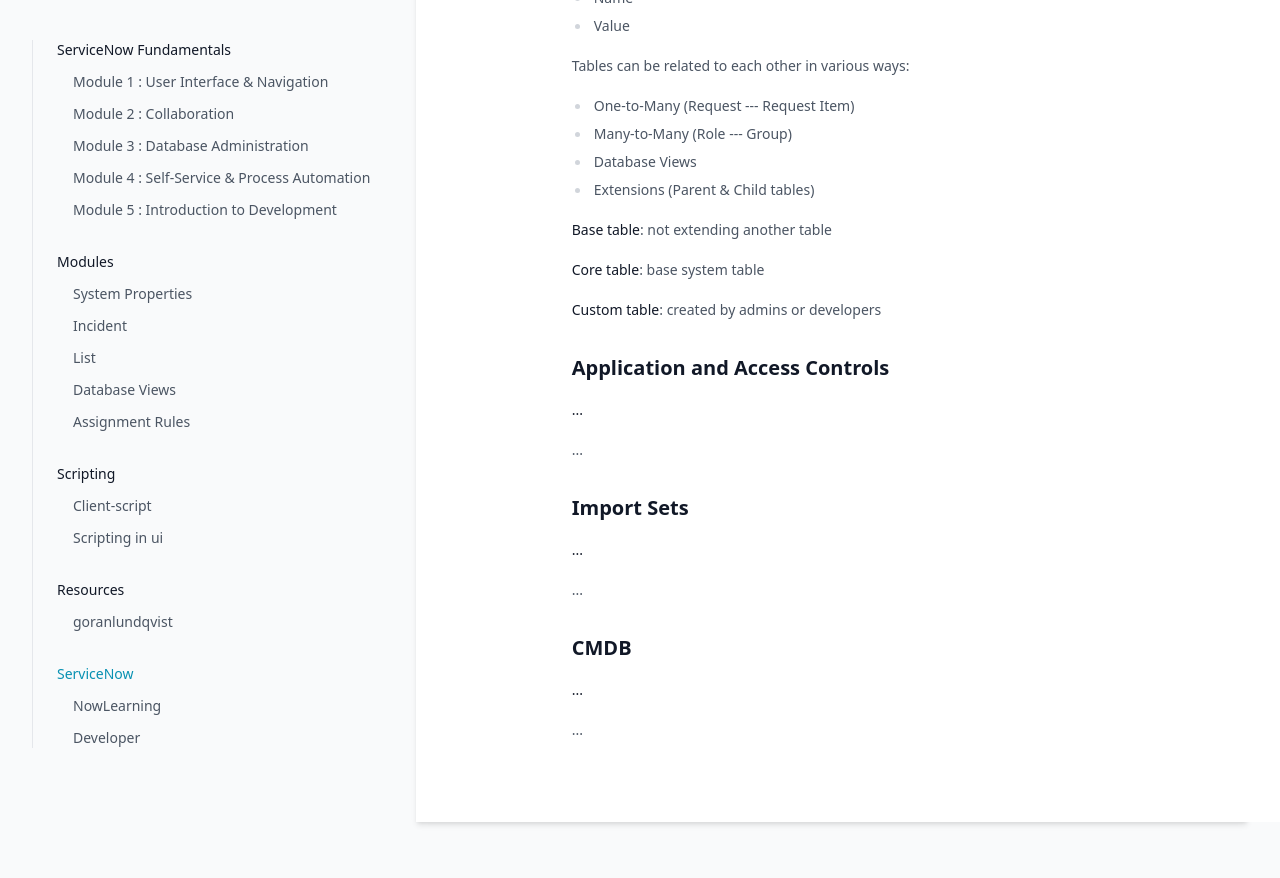
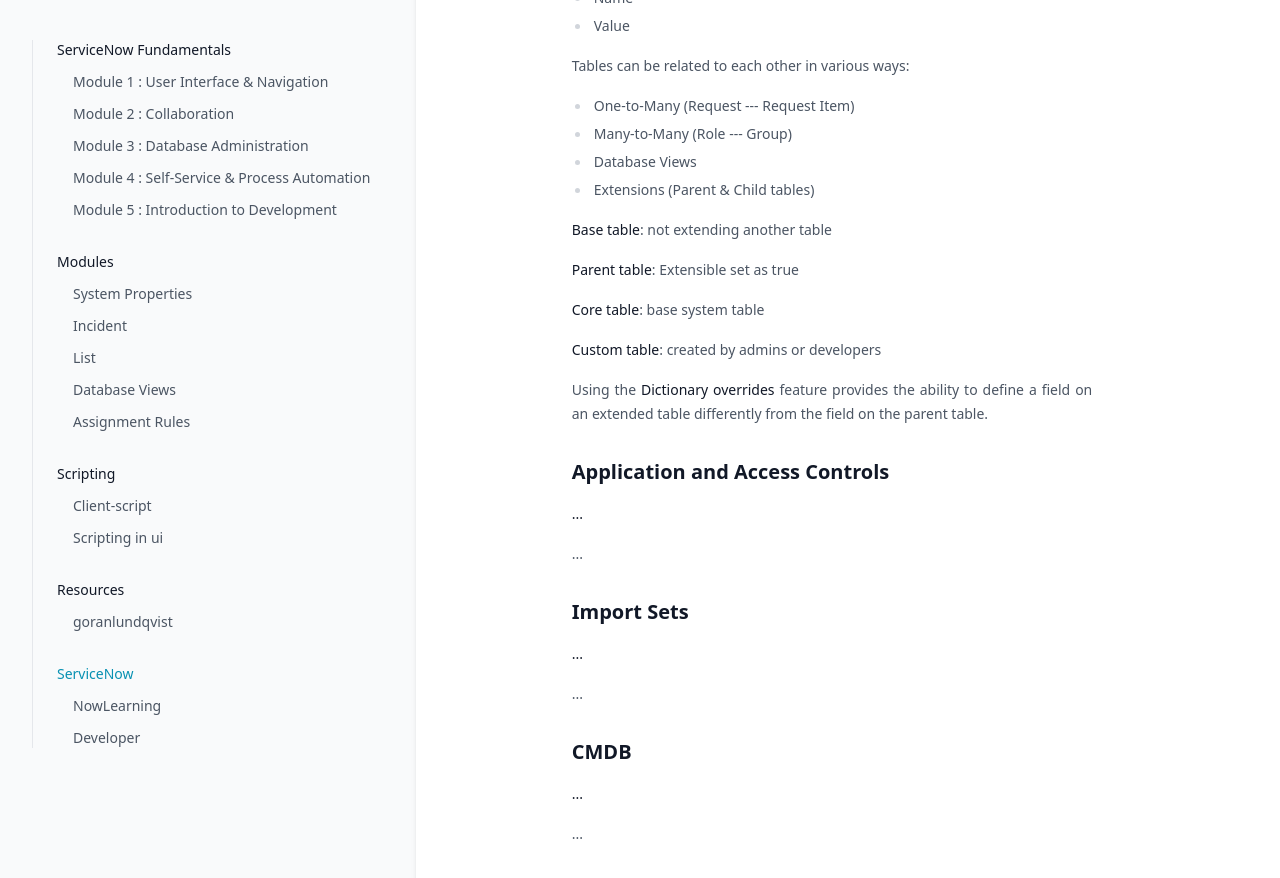
Before and after one commit to greglejeune/ebook, a Jekyll site: the page built from _servicenow/2021-11-01-snf-module3.md, in a window 1280 px wide and 900 px high, scrolled down 693 px. Shown: the top 878 px of the window. Built offline with Jekyll 4.4.1, drawn with Linux system fonts in a browser that asks for light colours.

Commit message:
Update 2021-11-01-snf-module3.md

```diff
--- a/_servicenow/2021-11-01-snf-module3.md
+++ b/_servicenow/2021-11-01-snf-module3.md
@@ -49,11 +49,19 @@ category: snf
 </p>
 
 <p style="text-align: justify;">
+    <strong>Parent table</strong>: Extensible set as true
+</p>
+
+<p style="text-align: justify;">
     <strong>Core table</strong>: base system table
 </p>
 
 <p style="text-align: justify;">
     <strong>Custom table</strong>: created by admins or developers
+</p>
+
+<p style="text-align: justify;">
+    Using the <strong>Dictionary overrides</strong> feature provides the ability to define a field on an extended table differently from the field on the parent table.
 </p>
 
 <h2>Application and Access Controls</h2>
```
